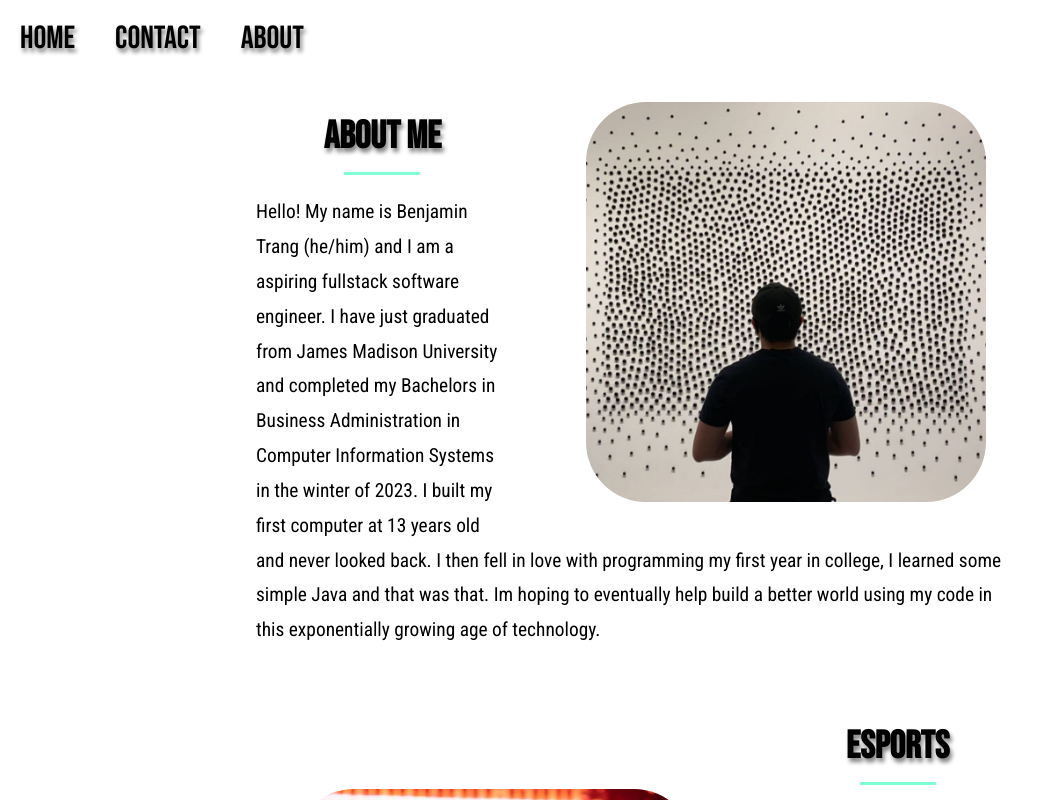
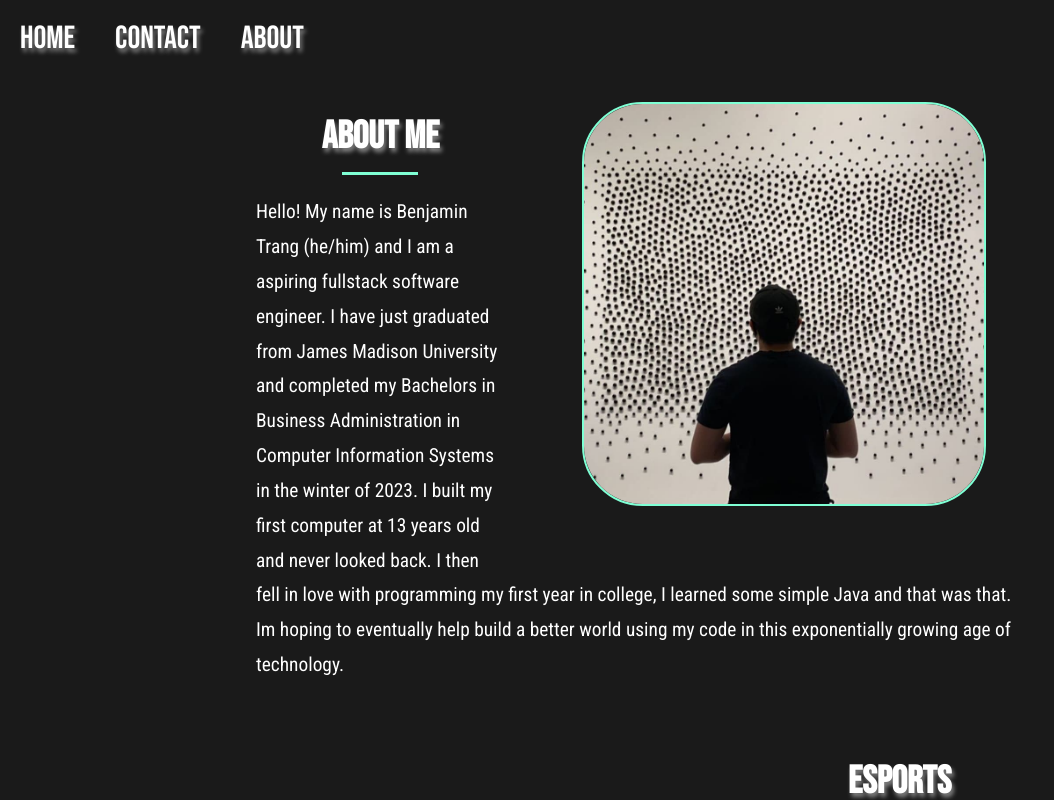
Before and after one commit to BT-Compile/B-TCODE, a React (Create React App) app in the folder my-app/: page /About in a window 1280 px wide. Shown: the top 800 px of the page, without its empty margins (0-1054 px from the left). Built offline with nearby package versions, Linux system fonts and the light colour scheme.

Commit message:
dark mode forced

```diff
--- a/my-app/public/index.html
+++ b/my-app/public/index.html
@@ -24,7 +24,7 @@
 
 <body>
 
-  <body style="background-color: white"></body>
+  <body style="background-color: #1A1A1A"></body>
   <noscript>You need to enable JavaScript to run this app.</noscript>
   <div id="root"></div>
 </body>
--- a/my-app/src/Pages/Components/App.css
+++ b/my-app/src/Pages/Components/App.css
@@ -2,7 +2,7 @@ body {
   font-size: 1.1em;
   height: 100%;
   line-height: 1.8;
-  color: black;
+  color: white;
   font-family: 'Roboto Condensed', sans-serif;
 }
 
@@ -25,7 +25,7 @@ hr {
 
 h1 {
   font-family: 'Bebas Neue', cursive;
-  color: black;
+  color: white;
 }
 
 h2 {
@@ -36,6 +36,7 @@ h2 {
 }
 
 h3 {
+  color: white;
   font-family: 'Bebas Neue', cursive;
   font-size: larger;
   text-shadow: 2px 4px 4px grey;
@@ -62,14 +63,13 @@ a {
   margin: auto;
   background-image: url("./assets/wave.gif");
   border-radius: 50%;
-  border: black solid 5px
 }
 
 #art {
-  box-sizing: border-box;
-  background-image: url("./assets/lines.jpg");
+  max-width: 100%;
   height: auto;
   width: 400px;
+  border: aquamarine solid 2px;
   border-radius: 15%;
   margin-top: auto;
   margin-left: 10%;
@@ -82,6 +82,7 @@ a {
   max-width: 100%;
   height: auto;
   width: 400px;
+  border: aquamarine solid 2px;
   border-radius: 15%;
   margin-top: 10%;
   margin-right: 10%;
@@ -94,6 +95,7 @@ a {
   max-width: 100%;
   height: 400px;
   width: 400px;
+  border: aquamarine solid 2px;
   border-radius: 15%;
   margin-top: 1%;
   margin-left: 10%;
@@ -113,6 +115,7 @@ a {
 }
 
 #textalign {
+  color: white;
   text-align: center;
   margin-top: 5%;
   text-shadow: 2px 4px 4px grey;
@@ -131,6 +134,7 @@ a {
   border: 2px solid;
   border-radius: 2px;
   animation: jumpInfinite 1.5s infinite;
+  color: transparent;
 }
 
 .down-arrow:after {
@@ -144,7 +148,7 @@ a {
   border-right: 4px solid;
   border-radius: 4px;
   transform: rotateZ(45deg);
-  color: black;
+  color: white;
 }
 
 @keyframes jumpInfinite {
@@ -176,17 +180,18 @@ a {
 }
 
 .bannertext p {
+  color: white;
   font-size: 6vh;
   text-shadow: 2px 4px 4px grey;
 }
 
 .banner {
   height: 100vh;
-  background-image: url("./assets/banner.gif");
+  background-image: url("./assets/wave2.gif");
   background-position: center;
   background-repeat: no-repeat;
   max-width: 100%;
-  background-color: white;
+  background-color: black;
 }
 
 .navContainer {
@@ -204,7 +209,7 @@ a {
   padding-left: 10px;
   padding-right: 10px;
   margin-top: 5px;
-  color: black;
+  color: white;
   text-shadow: 2px 4px 4px grey;
 }
 
@@ -480,7 +485,7 @@ a {
 
   .bannertext p {
     font-size: 5vh;
-    color: black;
+    color: white;
   }
 
   .containerText,
@@ -510,10 +515,6 @@ a {
     width: 275px;
   }
 
-  .slidercontainer {
-    margin: auto;
-  }
-
   .containerText2 {
     display: flex;
     table-layout: fixed;
```
